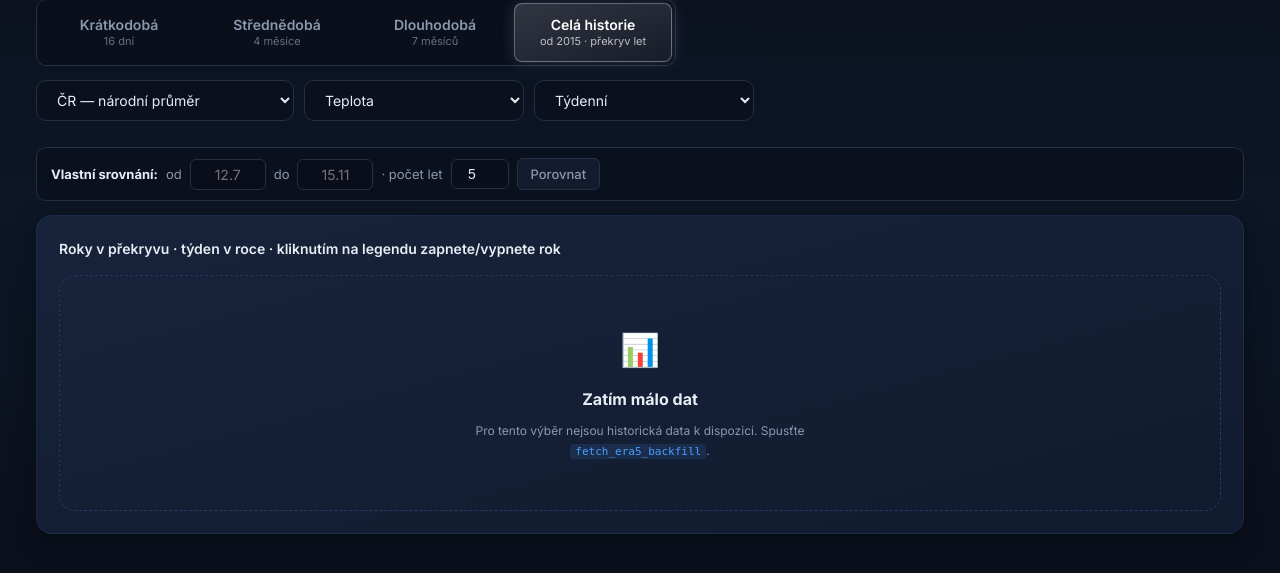
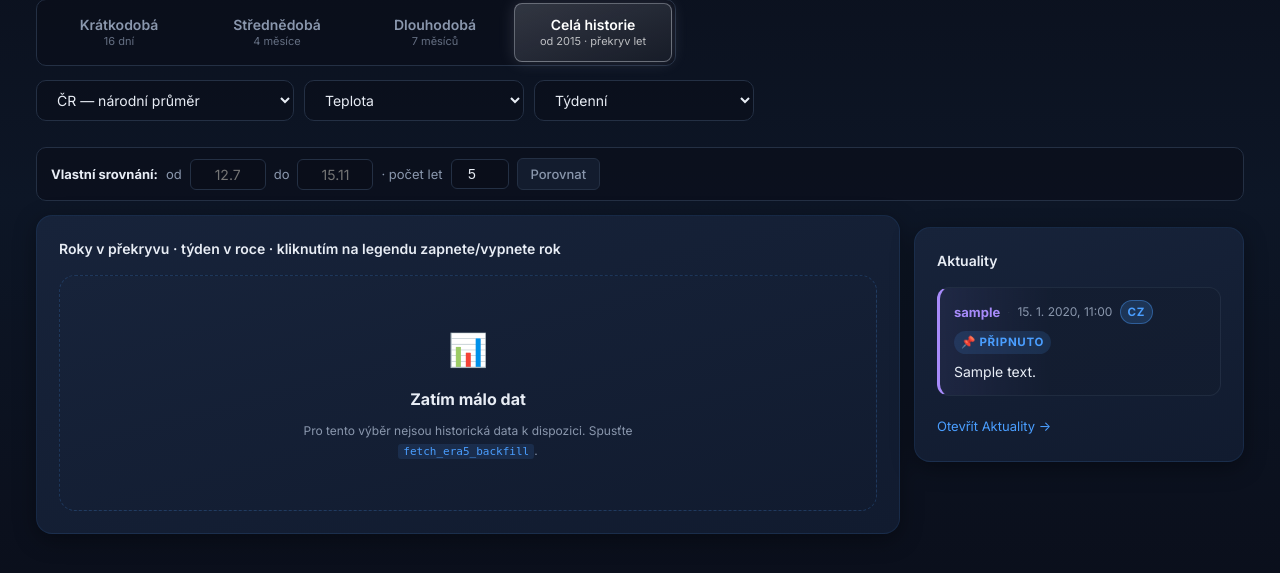
Before and after one commit to noxvex/weather-dashboard, a Django app: page /historie/ in a window 1280 px wide. Shown: the part 161-734 px from the top of the page. Run offline with Django 5.2, Linux system fonts and the light colour scheme; a user stored in the database is signed in; tables that the repository leaves empty hold one stand-in row (values such as "Sample post"); some libraries are stand-ins or nearby versions.

Commit message:
Cross-post pins to Aktuality + side feed on Historie (#13)
Pins saved with "I do Aktualit" now create a linked human Note (country
derived from the pinned bod); the card renders the user's comment plus a
param summary and a deep link that reopens Historie on the exact
comparison. The feed card markup moved to a shared _note_card.html
include (used by Aktuality unchanged, and by a new read-only Aktuality
column to the right of the Historie chart for side-by-side comparing —
no new feed logic, same query shape). Feed queries select_related
historie_pin so pin cards cost no extra query per note.

Verified via test client: cross-post created+linked with correct
country, card shows summary + working deep link, "Jen na Historii" pins
create no note, deleting a pin removes its card, Aktuality actions
(edit/delete/pin) untouched by the include refactor, Historie side
column is read-only. Screenshot check of the two-column layout in the
dark theme. Full suite green (21 tests).

Co-authored-by: Claude Fable 5 <noreply@anthropic.com>

```diff
--- a/notes/models.py
+++ b/notes/models.py
@@ -131,5 +131,21 @@ class HistoriePin(models.Model):
         })
         return f"{reverse('historie')}?{qs}"
 
+    def selection_label(self):
+        """Human label of the pinned bod, matching what Historie shows."""
+        if self.sel == "cz":
+            return "ČR (národní průměr)"
+        if self.sel == "sk":
+            return "SR (národní průměr)"
+        from ingest.models import WeatherPoint
+        point = WeatherPoint.objects.filter(pk=self.sel).first() if self.sel.isdigit() else None
+        return f"{point.name} ({point.country})" if point else "neznámý bod"
+
+    @property
+    def summary_label(self):
+        """Text summary of the comparison params for the Aktuality card."""
+        metric_label = "srážky" if self.metric == self.METRIC_PRECIP else "teplota"
+        return f"{self.od} – {self.do} · posledních {self.roky} let · {self.selection_label()} · {metric_label}"
+
     def __str__(self):
         return f"{self.author.username} pin [{self.sel} {self.od}–{self.do}] — {self.created_at:%Y-%m-%d %H:%M}"
--- a/notes/views.py
+++ b/notes/views.py
@@ -354,7 +354,9 @@ def aktuality(request):
     horizont = request.GET.get("horizont", "")   # "" = short+mid (default), short/mid/long/vse
     zeme = request.GET.get("zeme", "")           # "" = both, cz, sk
 
-    notes_qs = Note.objects.select_related("author").filter(is_hidden=False)
+    # historie_pin: reverse OneToOne of cross-posted pin cards — select_related
+    # so the card's summary/deep link doesn't cost a query per note
+    notes_qs = Note.objects.select_related("author", "historie_pin").filter(is_hidden=False)
     filtered = _apply_filter(notes_qs, autor)
     filtered = _apply_time_filter(filtered, rozsah)
     filtered = _apply_horizon_filter(filtered, horizont)
@@ -532,6 +534,30 @@ def _pins_context(user, sel, metric, gran, country, point_id, rows):
     return pins
 
 
+def _create_pin_feed_note(pin):
+    """
+    Cross-post a pin into the Aktuality feed as a regular human note holding
+    the pin's comment; the card's param summary + deep link render from the
+    linked pin (note.historie_pin) in _note_card.html. Lifecycle of the card
+    is the standard prune_notes one, independent of the pin's own.
+    """
+    country = Note.COUNTRY_BOTH
+    if pin.sel in (Note.COUNTRY_CZ, Note.COUNTRY_SK):
+        country = pin.sel
+    elif pin.sel.isdigit():
+        point = WeatherPoint.objects.filter(pk=pin.sel).first()
+        if point:
+            country = point.country.lower()
+    note = Note.objects.create(
+        author=pin.author,
+        body=pin.body,
+        note_type=Note.TYPE_HUMAN,
+        country=country,
+    )
+    pin.feed_note = note
+    pin.save(update_fields=["feed_note"])
+
+
 @login_required
 def pin_create(request):
     if request.method != "POST":
@@ -542,6 +568,8 @@ def pin_create(request):
     pin = form.save(commit=False)
     pin.author = request.user
     pin.save()
+    if pin.show_in_feed:
+        _create_pin_feed_note(pin)
     return redirect(pin.historie_url())
 
 
@@ -1343,9 +1371,16 @@ def historie(request):
             country=country, point_id=point_id, rows=rows,
         )
 
+    # Side column: the same Aktuality feed cards, read-only, for side-by-side
+    # comparison with the chart (no filters — just the freshest notes)
+    feed_notes = list(
+        Note.objects.select_related("author", "historie_pin").filter(is_hidden=False)[:10]
+    )
+
     return render(request, "notes/historie.html", {
         "chart_json": chart,  # raw dict — json_script serializes it (never pre-dump!)
         "has_data": has_data,
+        "feed_notes": feed_notes,
         "points": points,
         "sel": sel,
         "gran": gran,
--- /dev/null
+++ b/templates/notes/_note_card.html
@@ -0,0 +1,76 @@
+{% comment %}
+Single feed note card, shared by the Aktuality feed and the Historie side
+column. Context: note (with .user_can_modify annotated), user_can_pin;
+optional hide_actions=True renders a read-only card (used on Historie).
+Notes cross-posted from a Historie pin (note.historie_pin) get a param
+summary + deep link back to the exact comparison.
+{% endcomment %}
+<div class="note-card
+    {% if note.is_system %}note--h-{{ note.horizon }}
+    {% elif note.author.role == 'admin' %}note--admin
+    {% elif note.author.role == 'leader' %}note--leader{% endif %}">
+
+    <div class="note-meta">
+        {% if note.is_system %}
+            <span class="note-author is-system">Systém</span>
+            <span class="note-dot">·</span>
+            {% if note.note_type == "system_change" %}
+                <span class="note-badge badge-change">změna</span>
+            {% elif note.note_type == "system_outlook" %}
+                <span class="note-badge badge-outlook">výhled</span>
+            {% endif %}
+            <span class="note-badge badge-h-{{ note.horizon }}">{{ note.get_horizon_display }}</span>
+        {% elif note.author.role == "admin" %}
+            <span class="note-author is-admin">{{ note.author.username }}</span>
+        {% elif note.author.role == "leader" %}
+            <span class="note-author is-leader">{{ note.author.username }}</span>
+        {% else %}
+            <span class="note-author">{{ note.author.username }}</span>
+        {% endif %}
+        <span class="note-dot">·</span>
+        <span class="note-time">{{ note.created_at|date:"j. n. Y, H:i" }}</span>
+        {# Country chip: CZ / SR / neutral for both #}
+        {% if note.country == "cz" %}
+            <span class="note-badge badge-country cz">CZ</span>
+        {% elif note.country == "sk" %}
+            <span class="note-badge badge-country sk">SK</span>
+        {% else %}
+            <span class="note-badge badge-country">CZ + SK</span>
+        {% endif %}
+        {% if note.is_pinned %}
+            <span class="note-badge badge-pinned">📌 připnuto</span>
+        {% endif %}
+    </div>
+
+    <div class="note-body">{{ note.body }}</div>
+
+    {% if note.historie_pin %}
+        <div style="margin-top:8px; font-size:12.5px; color:var(--muted);">
+            📌 {{ note.historie_pin.summary_label }}
+            · <a href="{{ note.historie_pin.historie_url }}" style="color:var(--accent);">Otevřít v Historii →</a>
+        </div>
+    {% endif %}
+
+    {% if not hide_actions %}
+        {% if note.user_can_modify or user_can_pin %}
+            <div class="note-actions">
+                {% if note.user_can_modify %}
+                    <a href="{% url 'notes:edit' note.pk %}" class="act-btn">Upravit</a>
+                    <form method="post" action="{% url 'notes:delete' note.pk %}" style="display:inline;">
+                        {% csrf_token %}
+                        <button type="submit" class="act-btn danger"
+                                onclick="return confirm('Smazat tuto poznámku?')">Smazat</button>
+                    </form>
+                {% endif %}
+                {% if user_can_pin %}
+                    <form method="post" action="{% url 'notes:pin' note.pk %}" style="display:inline; margin-left:auto;">
+                        {% csrf_token %}
+                        <button type="submit" class="act-btn {% if note.is_pinned %}is-pinned{% endif %}">
+                            {% if note.is_pinned %}Odepnout{% else %}Připnout{% endif %}
+                        </button>
+                    </form>
+                {% endif %}
+            </div>
+        {% endif %}
+    {% endif %}
+</div>
--- a/templates/notes/historie.html
+++ b/templates/notes/historie.html
@@ -122,6 +122,10 @@
 </dialog>
 {% endif %}
 
+{# Two columns: chart + pins left, Aktuality feed right (side-by-side compare) #}
+<div style="display:flex; gap:14px; align-items:flex-start; flex-wrap:wrap; margin-top:0;">
+<div style="flex:1 1 620px; min-width:0;">
+
 {% if has_data and rozsah == "plna" or has_data and rozsah == "vlastni" %}
 {# View toggles — client-side restyle + server-side value mode #}
 <div class="hist-mode" style="display:flex; gap:6px; margin:12px 0 0; flex-wrap:wrap;">
@@ -193,6 +197,24 @@
     </div>
 </div>
 {% endif %}
+
+</div>
+
+{# Right column: read-only Aktuality feed for side-by-side comparison #}
+<aside style="flex:0 0 330px; max-width:100%; margin-top:12px;">
+    <div class="card">
+        <div class="card-title">Aktuality</div>
+        <div style="max-height:620px; overflow-y:auto; display:flex; flex-direction:column; gap:10px;">
+            {% for note in feed_notes %}
+                {% include "notes/_note_card.html" with hide_actions=True %}
+            {% empty %}
+                <div class="feed-empty">Žádné poznámky.</div>
+            {% endfor %}
+        </div>
+        <a href="{% url 'notes:aktuality' %}" style="display:inline-block; margin-top:10px; color:var(--accent); font-size:13px;">Otevřít Aktuality →</a>
+    </div>
+</aside>
+</div>
 
 {% endblock %}
 
```
Also changed, not shown: templates/notes/aktuality.html (+1 -60 lines).
